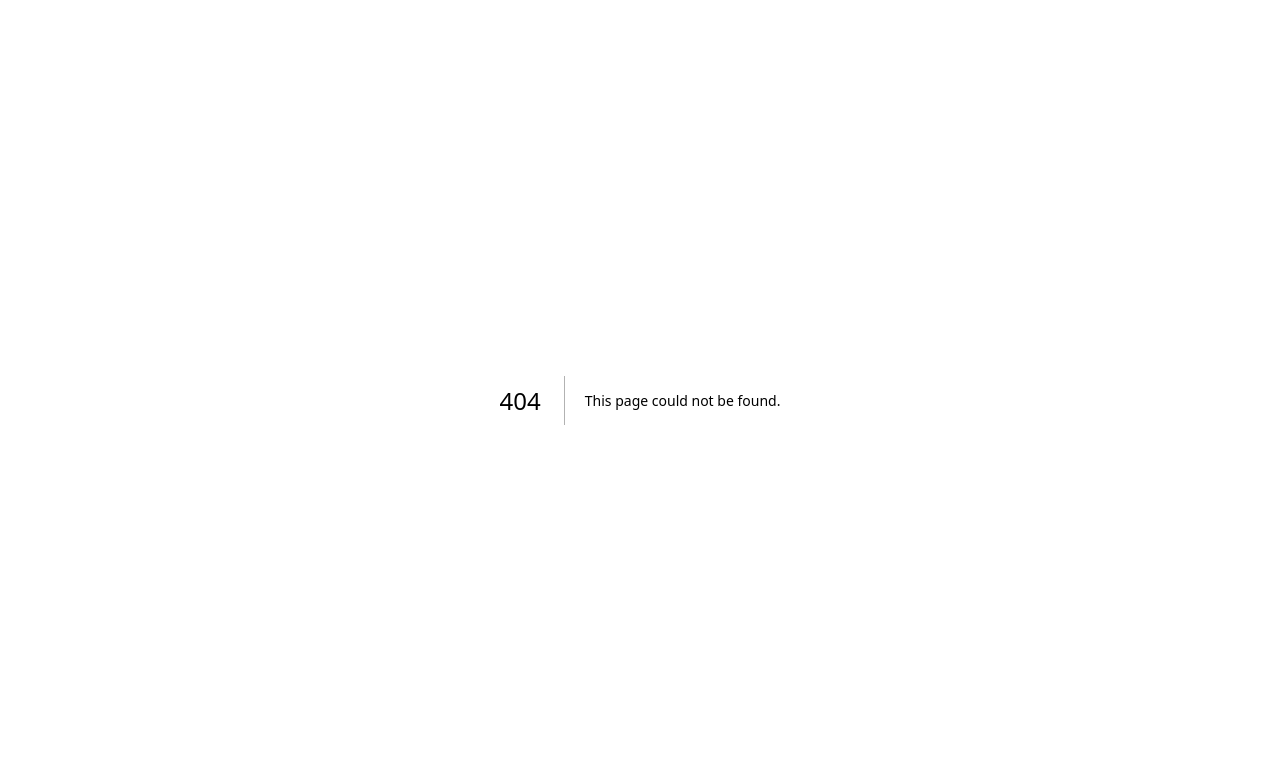
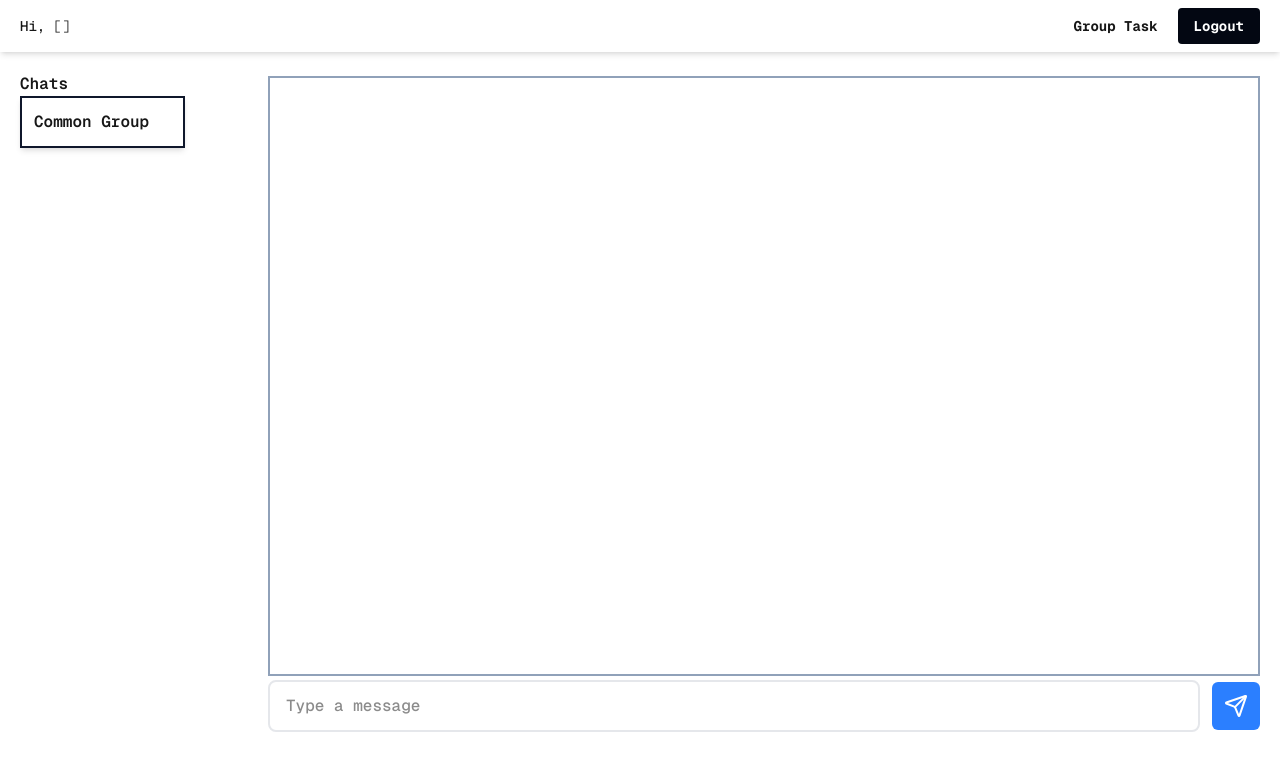
Before and after one commit to rahmanmue/task-app-nextjs, a Next.js app: page /chats/1 in a window 1280 px wide. Before the commit this address had no page. Shown: the top 770 px of the page. Built offline with nearby package versions, Linux system fonts and the light colour scheme.

Commit message:
feat: create page chats

```diff
--- /dev/null
+++ b/src/app/chats/[groupId]/page.tsx
@@ -0,0 +1,225 @@
+"use client";
+
+import Navbar from "@/components/Nav/Navbar";
+import { UserContext } from "@/context/UserContext";
+import { getUserInGroup } from "@/services/groupTasks";
+import { Send } from "lucide-react";
+import { useParams } from "next/navigation";
+import { useContext, useEffect, useRef, useState } from "react";
+import { io, Socket } from "socket.io-client";
+
+type Message = {
+  senderId: string;
+  username: string;
+  groupId: string;
+  message: string;
+};
+
+type UserList = {
+  id: string;
+  username: string;
+};
+
+export default function ChatPage() {
+  const { groupId } = useParams() as { groupId: string };
+
+  const context = useContext(UserContext);
+  if (!context) {
+    throw new Error("context null");
+  }
+  const { user } = context;
+
+  const [messages, setMessages] = useState<Message[]>([]);
+  const [input, setInput] = useState("");
+  const [userGroups, setUserGroups] = useState<UserList[]>();
+  const [actionMessage, setActionMessage] = useState("group");
+  const [receiverMessage, setReceiverMessage] = useState<UserList>();
+
+  const socketRef = useRef<Socket | null>(null);
+
+  const onReceiveMessage = (message: Message) => {
+    setMessages((prevMessages) => [...prevMessages, message]);
+  };
+
+  const onReceiveBatchMessage = (batch: Message[]) => {
+    setMessages((prev) => [...prev, ...batch]);
+  };
+
+  useEffect(() => {
+    if (!user?.id) return;
+
+    socketRef.current = io({
+      path: "/api/chat",
+      auth: {
+        userId: user?.id,
+        groupId,
+      },
+    });
+
+    if (actionMessage === "group") {
+      socketRef.current.emit("join_group", { groupId });
+      socketRef.current.on("receive_group_batch", onReceiveBatchMessage);
+      socketRef.current.on("receive_group_message", onReceiveMessage);
+    } else if (actionMessage === "private" && receiverMessage) {
+      socketRef.current.emit("join_private_message", {
+        senderId: user?.id,
+        receiverId: receiverMessage?.id,
+      });
+
+      socketRef.current.on(
+        "receive_private_message_batch",
+        onReceiveBatchMessage
+      );
+
+      socketRef.current.on("receive_private_message", onReceiveMessage);
+    }
+
+    return () => {
+      socketRef.current?.off("receive_group_message", onReceiveMessage);
+      socketRef.current?.on("receive_private_message", onReceiveMessage);
+      socketRef.current?.disconnect();
+    };
+  }, [actionMessage, receiverMessage]);
+
+  const scrollRef = useRef<HTMLDivElement>(null);
+
+  useEffect(() => {
+    const scrollElement = scrollRef.current;
+    if (scrollElement) {
+      scrollElement.scrollTop = scrollElement.scrollHeight;
+      scrollElement.scrollTo({
+        top: scrollElement.scrollHeight,
+        behavior: "smooth",
+      });
+    }
+  }, [messages]);
+
+  useEffect(() => {
+    const fetchUserGroup = async () => {
+      try {
+        const res = await getUserInGroup(groupId);
+        setUserGroups(res.data);
+      } catch (error) {
+        console.log(error);
+      }
+    };
+
+    fetchUserGroup();
+  }, []);
+
+  const handleChat = (user: UserList) => {
+    setMessages([]);
+    setReceiverMessage(user);
+    setActionMessage("private");
+  };
+
+  const sendMessage = () => {
+    const trimmed = input.trim();
+    if (!trimmed || !socketRef.current) return;
+
+    if (actionMessage === "group") {
+      const payload: Message = {
+        senderId: user!.id,
+        username: user!.username,
+        groupId,
+        message: trimmed,
+      };
+
+      socketRef.current.emit("send_group_message", payload);
+    } else if (actionMessage === "private" && receiverMessage) {
+      const payload = {
+        message: trimmed,
+        senderId: user!.id,
+        username: user!.username,
+        receiverId: receiverMessage?.id,
+      };
+
+      socketRef.current.emit("send_private_message", payload);
+    }
+
+    setInput("");
+  };
+
+  return (
+    <>
+      <Navbar />
+      <div className="max-w-7xl m-auto p-5">
+        <h1 className="font-semibold">Chats</h1>
+        <div className="grid grid-cols-5">
+          <div>
+            <div
+              onClick={() => setActionMessage("group")}
+              className="mb-2 py-3 hover:bg-green-500 hover:text-white ps-3 w-2/3 border-2 border-slate-900 shadow-md cursor-pointer"
+            >
+              <h3 className="font-semibold text-md">Common Group</h3>
+            </div>
+            {userGroups?.map((user) => (
+              <div
+                onClick={() => handleChat(user)}
+                key={user.id}
+                className="mb-2 py-3 hover:bg-green-500 hover:text-white ps-3 w-2/3 border-2 border-slate-900 shadow-md cursor-pointer"
+              >
+                <h3 className="font-semibold text-md">{user.username}</h3>
+              </div>
+            ))}
+          </div>
+
+          <div className="col-span-4 -mt-5">
+            <div
+              ref={scrollRef}
+              className="h-[75vh] overflow-y-scroll border-2 border-slate-400 p-4 mb-1"
+            >
+              {messages.map((msg, index) => (
+                <div
+                  key={index}
+                  className={`w-full flex ${
+                    msg?.senderId === user?.id ? "justify-end" : "justify-start"
+                  }`}
+                >
+                  <div className="w-fit">
+                    <h4
+                      className={`font-medium text-sm mb-1 text-slate-700 px-1 ${
+                        msg?.senderId === user?.id ? "text-right" : "text-left"
+                      }`}
+                    >
+                      {msg.username}
+                    </h4>
+                    <p
+                      className={`font-normal text-md text-white py-2 px-3 rounded-md max-w-fit ${
+                        msg?.senderId === user?.id
+                          ? "bg-blue-400"
+                          : "bg-slate-400"
+                      }`}
+                    >
+                      {msg.message}
+                    </p>
+                  </div>
+                </div>
+              ))}
+            </div>
+            <div className="flex gap-3 items-center">
+              <input
+                type="text"
+                placeholder="Type a message"
+                value={input}
+                onChange={(e) => setInput(e.target.value)}
+                onKeyDown={(e) => {
+                  if (e.key === "Enter") {
+                    sendMessage();
+                  }
+                }}
+                className="py-3 ps-4 pe-5 block w-full border-2 border-gray-200 rounded-lg text-md font-medium focus:border-blue-500 focus:border-1 focus:ring-blue-500 focus:outline-none disabled:opacity-50 disabled:pointer-events-none"
+              />
+              <button
+                onClick={sendMessage}
+                className="bg-blue-500 p-3 rounded-md text-white cursor-pointer"
+              >
+                <Send />
+              </button>
+            </div>
+          </div>
+        </div>
+      </div>
+    </>
+  );
+}
```
